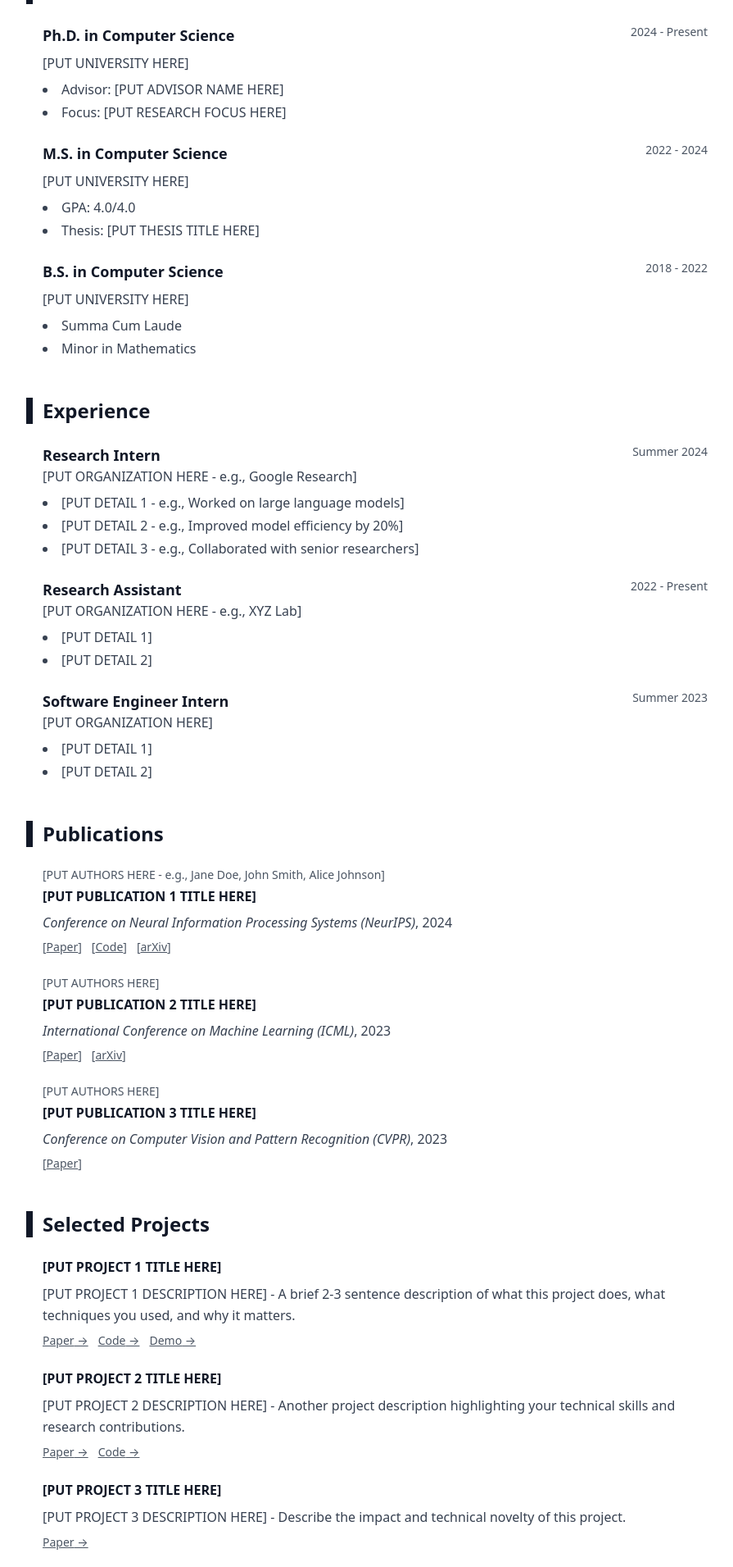
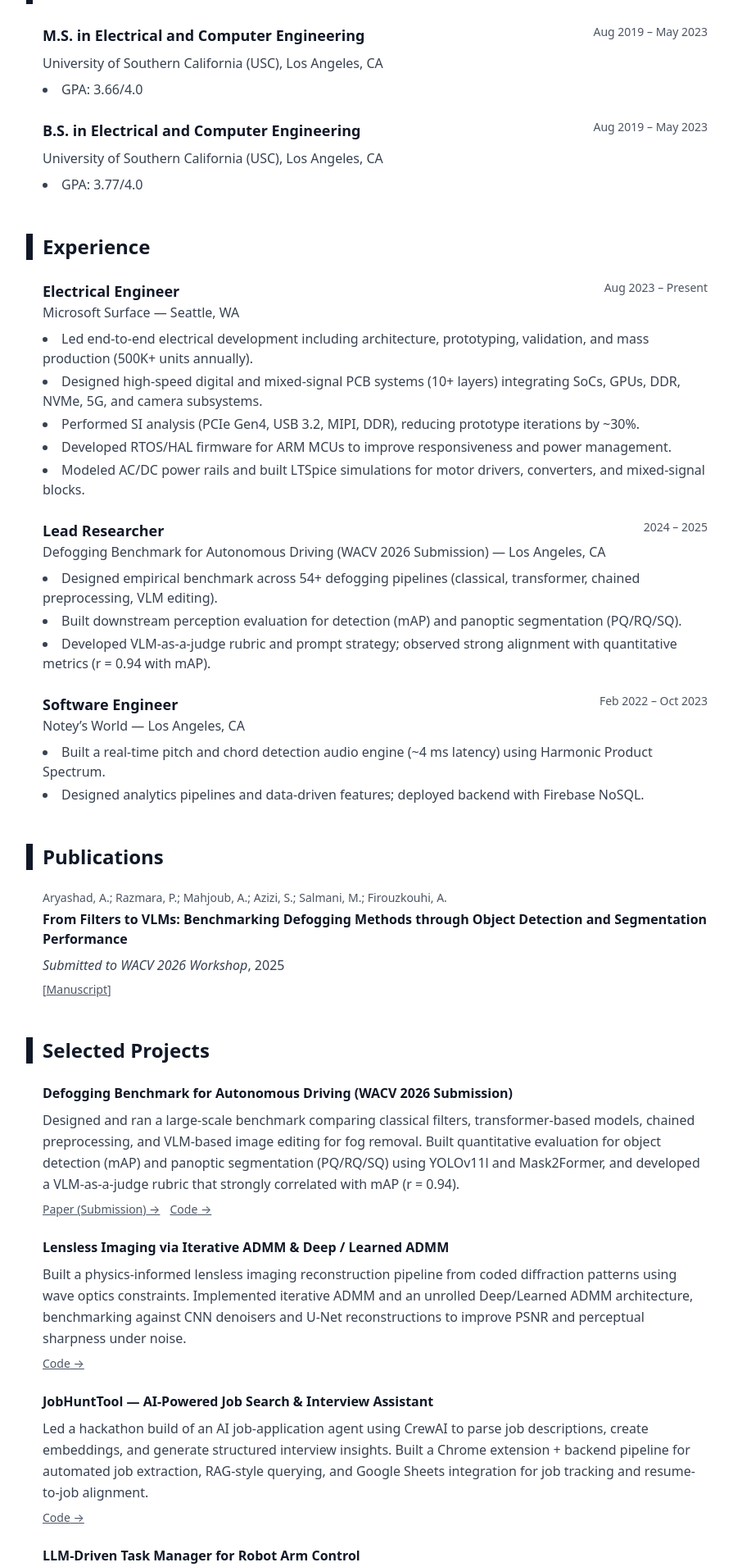
Before and after one commit to mmahjoub5/mmahjoub5.github.io, a Next.js app: page /cv in a window 1280 px wide. Shown: the part 369-2280 px from the top of the page at 82% size, without its empty margins (192-1087 px from the left). Built offline with nearby package versions, Linux system fonts and the light colour scheme.

Commit message:
cleaning up the profile and image

```diff
--- a/data/profile.ts
+++ b/data/profile.ts
@@ -60,12 +60,12 @@ export const profile: Profile = {
   // Basic Information
   name: "Amin Mahjoub",
   title: "Eletrical Engineer",
-  tagline: "I research and build intelligent systems that push the boundaries of what's possible.",
+  tagline: "Building robust hardware-software systems for real-world impact",
   email: "aminmahjoub2000@gmail.com",
   location: "Seattle, WA", // Optional
 
   // About Section
-  about: "[PUT ABOUT HERE] - This is a placeholder paragraph about your research background and interests. Replace this with 2-4 sentences describing your academic journey, research focus, and what drives your work. For example: 'I'm a PhD student in Computer Science at XYZ University, advised by Prof. ABC. My research focuses on machine learning and natural language processing, with emphasis on making AI systems more interpretable and robust.'",
+  about: "I am an Electrical Engineer at Microsoft Surface working on high-speed digital and mixed-signal systems, with parallel research experience in machine learning and computer vision. My research interests include hardware–software co-design, efficient inference, and robust perception pipelines for real-world deployment. I enjoy building end-to-end systems that connect algorithms, evaluation, and hardware implementation.",
 
   // Social Links
   links: {
@@ -88,64 +88,55 @@ export const profile: Profile = {
   // Projects (3-6 recommended for homepage)
   projects: [
     {
-      title: "[PUT PROJECT 1 TITLE HERE]",
-      description: "[PUT PROJECT 1 DESCRIPTION HERE] - A brief 2-3 sentence description of what this project does, what techniques you used, and why it matters.",
+      title: "Defogging Benchmark for Autonomous Driving (WACV 2026 Submission)",
+      description:
+        "Designed and ran a large-scale benchmark comparing classical filters, transformer-based models, chained preprocessing, and VLM-based image editing for fog removal. Built quantitative evaluation for object detection (mAP) and panoptic segmentation (PQ/RQ/SQ) using YOLOv11l and Mask2Former, and developed a VLM-as-a-judge rubric that strongly correlated with mAP (r = 0.94).",
       links: [
-        { label: "Paper", url: "#" },
-        { label: "Code", url: "#" },
-        { label: "Demo", url: "#" },
+        { label: "Paper (Submission)", url: "#" }, // add arXiv / PDF when available
+        { label: "Code", url: "#" }, // add repo link if public
       ],
-      tags: ["Machine Learning", "Python", "PyTorch"],
+      tags: ["Computer Vision", "Evaluation", "Autonomous Driving", "VLMs"],
     },
     {
-      title: "[PUT PROJECT 2 TITLE HERE]",
-      description: "[PUT PROJECT 2 DESCRIPTION HERE] - Another project description highlighting your technical skills and research contributions.",
+      title: "Lensless Imaging via Iterative ADMM & Deep / Learned ADMM",
+      description:
+        "Built a physics-informed lensless imaging reconstruction pipeline from coded diffraction patterns using wave optics constraints. Implemented iterative ADMM and an unrolled Deep/Learned ADMM architecture, benchmarking against CNN denoisers and U-Net reconstructions to improve PSNR and perceptual sharpness under noise.",
       links: [
-        { label: "Paper", url: "#" },
-        { label: "Code", url: "#" },
+        { label: "Code", url: "https://github.com/mmahjoub5/EE592 FinalProject" }, // if the space breaks, replace with the exact repo URL
       ],
-      tags: ["Deep Learning", "NLP"],
+      tags: ["Computational Imaging", "ADMM", "PyTorch", "Inverse Problems"],
     },
     {
-      title: "[PUT PROJECT 3 TITLE HERE]",
-      description: "[PUT PROJECT 3 DESCRIPTION HERE] - Describe the impact and technical novelty of this project.",
+      title: "JobHuntTool — AI-Powered Job Search & Interview Assistant",
+      description:
+        "Led a hackathon build of an AI job-application agent using CrewAI to parse job descriptions, create embeddings, and generate structured interview insights. Built a Chrome extension + backend pipeline for automated job extraction, RAG-style querying, and Google Sheets integration for job tracking and resume-to-job alignment.",
       links: [
-        { label: "Paper", url: "#" },
+        { label: "Code", url: "https://github.com/Leon753/JobHuntTool" },
       ],
-      tags: ["Computer Vision", "Research"],
+      tags: ["Agents", "RAG", "Chrome Extension", "Backend", "Google Sheets"],
+    },
+    {
+      title: "LLM-Driven Task Manager for Robot Arm Control",
+      description:
+        "Designed a distributed control framework where an LLM acts as a high-level planner for a robot arm, producing natural-language action sequences that are parsed and executed. Implemented world-state tracking, task decomposition, and action execution with a simulation environment to validate planning and state updates.",
+      links: [
+        { label: "Code", url: "https://github.com/mmahjoub5/Multi Agent Goal Manager" },
+      ],
+      tags: ["Robotics", "LLMs", "Planning", "Simulation", "Multi-Agent"],
     },
   ],
 
   // Publications (most recent first)
   publications: [
     {
-      authors: "[PUT AUTHORS HERE - e.g., Jane Doe, John Smith, Alice Johnson]",
-      title: "[PUT PUBLICATION 1 TITLE HERE]",
-      venue: "Conference on Neural Information Processing Systems (NeurIPS)",
-      year: 2024,
+      authors:
+        "Aryashad, A.; Razmara, P.; Mahjoub, A.; Azizi, S.; Salmani, M.; Firouzkouhi, A.",
+      title:
+        "From Filters to VLMs: Benchmarking Defogging Methods through Object Detection and Segmentation Performance",
+      venue: "Submitted to WACV 2026 Workshop",
+      year: 2025,
       links: [
-        { label: "Paper", url: "#" },
-        { label: "Code", url: "#" },
-        { label: "arXiv", url: "#" },
-      ],
-    },
-    {
-      authors: "[PUT AUTHORS HERE]",
-      title: "[PUT PUBLICATION 2 TITLE HERE]",
-      venue: "International Conference on Machine Learning (ICML)",
-      year: 2023,
-      links: [
-        { label: "Paper", url: "#" },
-        { label: "arXiv", url: "#" },
-      ],
-    },
-    {
-      authors: "[PUT AUTHORS HERE]",
-      title: "[PUT PUBLICATION 3 TITLE HERE]",
-      venue: "Conference on Computer Vision and Pattern Recognition (CVPR)",
-      year: 2023,
-      links: [
-        { label: "Paper", url: "#" },
+        { label: "Manuscript", url: "#" }, // add PDF/arXiv when available
       ],
     },
   ],
@@ -153,86 +144,74 @@ export const profile: Profile = {
   // News / Updates (most recent first, 3-5 items recommended)
   news: [
     {
-      date: "Dec 2024",
-      text: "[PUT NEWS 1 HERE - e.g., Paper accepted to NeurIPS 2024!]",
+      date: "Dec 2025",
+      text: "CV updated with WACV 2026 workshop submission and recent project work.",
     },
     {
-      date: "Sep 2024",
-      text: "[PUT NEWS 2 HERE - e.g., Started PhD at XYZ University]",
+      date: "2025",
+      text: "Co-inventor on patent: Systems and Methods for Automated Music-Level Generation from Sheet Music (WO2025024205A2).",
     },
     {
-      date: "Jun 2024",
-      text: "[PUT NEWS 3 HERE - e.g., Presented research at ABC Workshop]",
+      date: "Aug 2023",
+      text: "Started as Electrical Engineer at Microsoft Surface, owning end-to-end electrical development for high-volume products.",
     },
   ],
 
   // CV Page Content
   education: [
     {
-      degree: "Ph.D. in Computer Science",
-      institution: "[PUT UNIVERSITY HERE]",
-      year: "2024 - Present",
-      details: [
-        "Advisor: [PUT ADVISOR NAME HERE]",
-        "Focus: [PUT RESEARCH FOCUS HERE]",
-      ],
+      degree: "M.S. in Electrical and Computer Engineering",
+      institution: "University of Southern California (USC), Los Angeles, CA",
+      year: "Aug 2019 – May 2023",
+      details: ["GPA: 3.66/4.0"],
     },
     {
-      degree: "M.S. in Computer Science",
-      institution: "[PUT UNIVERSITY HERE]",
-      year: "2022 - 2024",
-      details: [
-        "GPA: 4.0/4.0",
-        "Thesis: [PUT THESIS TITLE HERE]",
-      ],
-    },
-    {
-      degree: "B.S. in Computer Science",
-      institution: "[PUT UNIVERSITY HERE]",
-      year: "2018 - 2022",
-      details: [
-        "Summa Cum Laude",
-        "Minor in Mathematics",
-      ],
+      degree: "B.S. in Electrical and Computer Engineering",
+      institution: "University of Southern California (USC), Los Angeles, CA",
+      year: "Aug 2019 – May 2023",
+      details: ["GPA: 3.77/4.0"],
     },
   ],
 
   experience: [
     {
-      title: "Research Intern",
-      organization: "[PUT ORGANIZATION HERE - e.g., Google Research]",
-      period: "Summer 2024",
+      title: "Electrical Engineer",
+      organization: "Microsoft Surface — Seattle, WA",
+      period: "Aug 2023 – Present",
       details: [
-        "[PUT DETAIL 1 - e.g., Worked on large language models]",
-        "[PUT DETAIL 2 - e.g., Improved model efficiency by 20%]",
-        "[PUT DETAIL 3 - e.g., Collaborated with senior researchers]",
+        "Led end-to-end electrical development including architecture, prototyping, validation, and mass production (500K+ units annually).",
+        "Designed high-speed digital and mixed-signal PCB systems (10+ layers) integrating SoCs, GPUs, DDR, NVMe, 5G, and camera subsystems.",
+        "Performed SI analysis (PCIe Gen4, USB 3.2, MIPI, DDR), reducing prototype iterations by ~30%.",
+        "Developed RTOS/HAL firmware for ARM MCUs to improve responsiveness and power management.",
+        "Modeled AC/DC power rails and built LTSpice simulations for motor drivers, converters, and mixed-signal blocks.",
       ],
     },
     {
-      title: "Research Assistant",
-      organization: "[PUT ORGANIZATION HERE - e.g., XYZ Lab]",
-      period: "2022 - Present",
+      title: "Lead Researcher",
+      organization: "Defogging Benchmark for Autonomous Driving (WACV 2026 Submission) — Los Angeles, CA",
+      period: "2024 – 2025",
       details: [
-        "[PUT DETAIL 1]",
-        "[PUT DETAIL 2]",
+        "Designed empirical benchmark across 54+ defogging pipelines (classical, transformer, chained preprocessing, VLM editing).",
+        "Built downstream perception evaluation for detection (mAP) and panoptic segmentation (PQ/RQ/SQ).",
+        "Developed VLM-as-a-judge rubric and prompt strategy; observed strong alignment with quantitative metrics (r = 0.94 with mAP).",
       ],
     },
     {
-      title: "Software Engineer Intern",
-      organization: "[PUT ORGANIZATION HERE]",
-      period: "Summer 2023",
+      title: "Software Engineer",
+      organization: "Notey’s World — Los Angeles, CA",
+      period: "Feb 2022 – Oct 2023",
       details: [
-        "[PUT DETAIL 1]",
-        "[PUT DETAIL 2]",
+        "Built a real-time pitch and chord detection audio engine (~4 ms latency) using Harmonic Product Spectrum.",
+        "Designed analytics pipelines and data-driven features; deployed backend with Firebase NoSQL.",
       ],
     },
   ],
 
   skills: [
-    "Python, C++, JavaScript, TypeScript",
-    "PyTorch, TensorFlow, JAX",
-    "Machine Learning, Deep Learning, NLP, Computer Vision",
-    "Git, Docker, Linux, AWS",
-    "Research, Technical Writing, Collaboration",
+    "Python, C/C++, TypeScript/JavaScript",
+    "PyTorch, CUDA, ADMM optimization, CNN/UNet models, VLM evaluation",
+    "High-speed digital design (PCIe, USB, MIPI, DDR), mixed-signal circuits",
+    "Signal / power integrity, ARM RTOS/HAL firmware, LTSpice",
+    "Docker, Linux, CI/CD, Google Sheets API, backend pipelines",
   ],
 };
```
